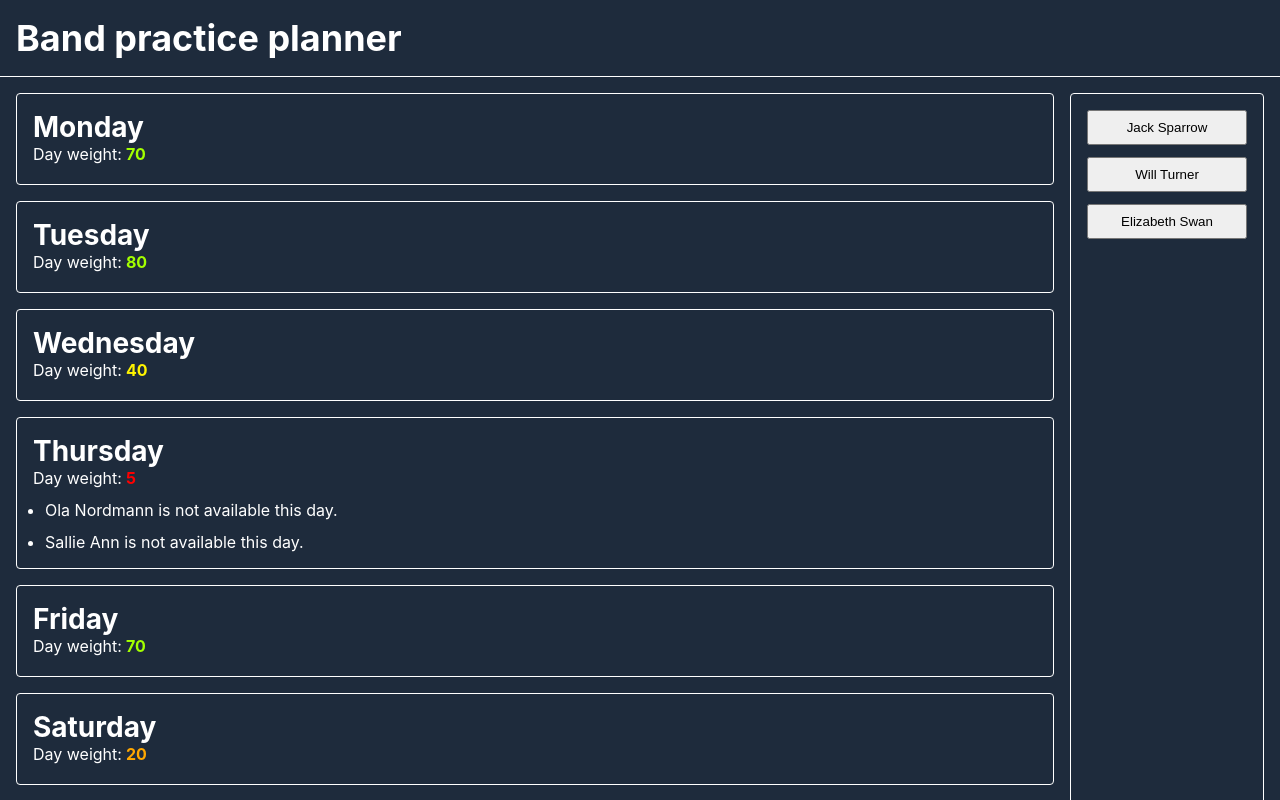
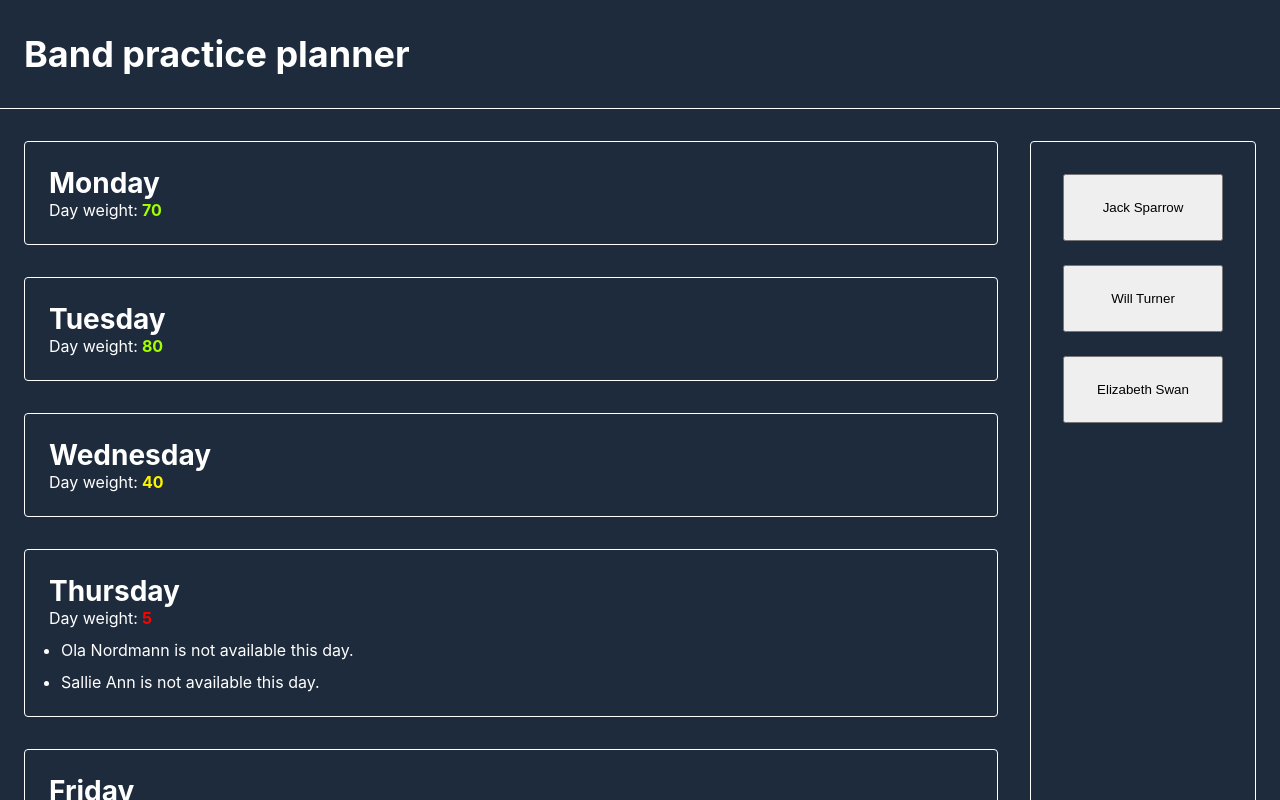
Before and after one commit to Monticulos/bandplanner, a React (Vite) app: page / in a window 1280 px wide. Shown: the top 800 px of the page. Built offline with nearby package versions, Linux system fonts and the light colour scheme.

Commit message:
adjustments to spacing

```diff
--- a/frontend/src/app/Footer/Footer.module.css
+++ b/frontend/src/app/Footer/Footer.module.css
@@ -1,7 +1,7 @@
 .footer {
   background: var(--background-color);
   border-top: var(--border);
-  padding: var(--padding-standard);
+  padding: var(--spacing-large);
   display: flex;
   justify-content: center;
 }
--- a/frontend/src/app/Header/Header.module.css
+++ b/frontend/src/app/Header/Header.module.css
@@ -1,5 +1,6 @@
 .header {
   background: var(--background-color);
   border-bottom: var(--border);
-  padding: var(--padding-standard);
+  padding-inline: var(--spacing-standard);
+  padding-block: var(--spacing-large);
 }
--- a/frontend/src/app/MainContent/Calendar/Calendar.module.css
+++ b/frontend/src/app/MainContent/Calendar/Calendar.module.css
@@ -2,17 +2,18 @@
   display: flex;
   flex-direction: column;
   justify-content: space-between;
-  gap: var(--padding-standard);
+  gap: var(--spacing-large);
   width: 100%;
 }
 
 .calendarDay {
+  background: var(--background-color);
   display: flex;
   flex-direction: column;
   gap: var(--gap);
   border-radius: var(--border-radius);
   border: var(--border);
-  padding: var(--padding-standard);
+  padding: var(--spacing-standard);
   height: 100%;
 }
 
--- a/frontend/src/app/MainContent/MainContent.module.css
+++ b/frontend/src/app/MainContent/MainContent.module.css
@@ -1,7 +1,8 @@
 .mainContent {
   height: 100%;
+  display: flex;
   background: var(--background-color);
-  padding: var(--padding-standard);
-  display: flex;
-  gap: var(--padding-standard);
+  padding-inline: var(--spacing-standard);
+  padding-block: var(--spacing-large);
+  gap: var(--spacing-large);
 }
--- a/frontend/src/app/MainContent/MemberList/MemberDetails/MemberDialog.module.css
+++ b/frontend/src/app/MainContent/MemberList/MemberDetails/MemberDialog.module.css
@@ -16,5 +16,5 @@
 }
 
 .button {
-  padding: var(--padding-button);
+  padding: var(--spacing-small);
 }
--- a/frontend/src/app/MainContent/MemberList/MemberList.module.css
+++ b/frontend/src/app/MainContent/MemberList/MemberList.module.css
@@ -1,15 +1,9 @@
 .memberListContainer {
   display: flex;
   flex-direction: column;
+  background: var(--background-color);
   border-radius: var(--border-radius);
   border: var(--border);
-  padding: var(--padding-standard);
-  gap: var(--gap);
+  padding: var(--spacing-large);
+  gap: var(--spacing-standard);
 }
-
-.member {
-  width: 10rem;
-  display: flex;
-  flex-direction: column;
-  gap: var(--gap);
-}
--- a/frontend/src/app/MainContent/MemberList/MemberList.tsx
+++ b/frontend/src/app/MainContent/MemberList/MemberList.tsx
@@ -29,7 +29,7 @@ const Member = ({ member }: MemberProps): ReactElement => {
   };
 
   return (
-    <div className={classes.member}>
+    <div>
       <MemberNameButton name={member.name} onClick={() => onMemberClick()} />
       <MemberDialog member={member} modalRef={modalRef} />
     </div>
--- a/frontend/src/app/MainContent/MemberList/MemberName/MemberName.module.css
+++ /dev/null
@@ -1,9 +0,0 @@
-.memberButton {
-  padding: var(--padding-button);
-  width: 100%;
-}
-
-.memberButton:disabled {
-  color: #222; /* Slightly brighter than black. Visible, but matches the disabled style */
-  font-weight: bold;
-}
--- /dev/null
+++ b/frontend/src/app/MainContent/MemberList/MemberName/MemberNameButton.module.css
@@ -0,0 +1,4 @@
+.memberButton {
+  padding: var(--spacing-standard);
+  min-width: 10rem;
+}
--- a/frontend/src/app/MainContent/MemberList/MemberName/MemberNameButton.tsx
+++ b/frontend/src/app/MainContent/MemberList/MemberName/MemberNameButton.tsx
@@ -1,5 +1,5 @@
 import React, { ReactElement } from "react";
-import classes from "./MemberName.module.css";
+import classes from "./MemberNameButton.module.css";
 
 export type MemberNameButtonProps = {
   name: string;
--- a/frontend/src/index.css
+++ b/frontend/src/index.css
@@ -3,16 +3,15 @@ html {
 }
 
 body {
-  --accent-color: #e67d1c;
   --background-color: #1e2b3c;
   --background-color-lighter: #465464;
   --text-color: #fff;
   --border: 1px solid #fff;
   --border-radius: 0.25rem;
   --box-shadow: #111 0 0 1rem;
-  --padding-large: 2rem;
-  --padding-standard: 1rem;
-  --padding-button: 0.5rem;
+  --spacing-large: 2rem;
+  --spacing-standard: 1.5rem;
+  --spacing-small: 0.5rem;
   --gap: 0.75rem;
   --gap-small: 0.25rem;
 
@@ -40,7 +39,7 @@ dialog {
   background-color: var(--background-color-lighter);
   color: white;
   min-width: 25%;
-  padding: var(--padding-large);
+  padding: var(--spacing-large);
   border: 0;
   border-radius: var(--border-radius);
   box-shadow: var(--box-shadow);
```
Also changed, not shown: 1 other file (tests, documents, lock files or other folders).
